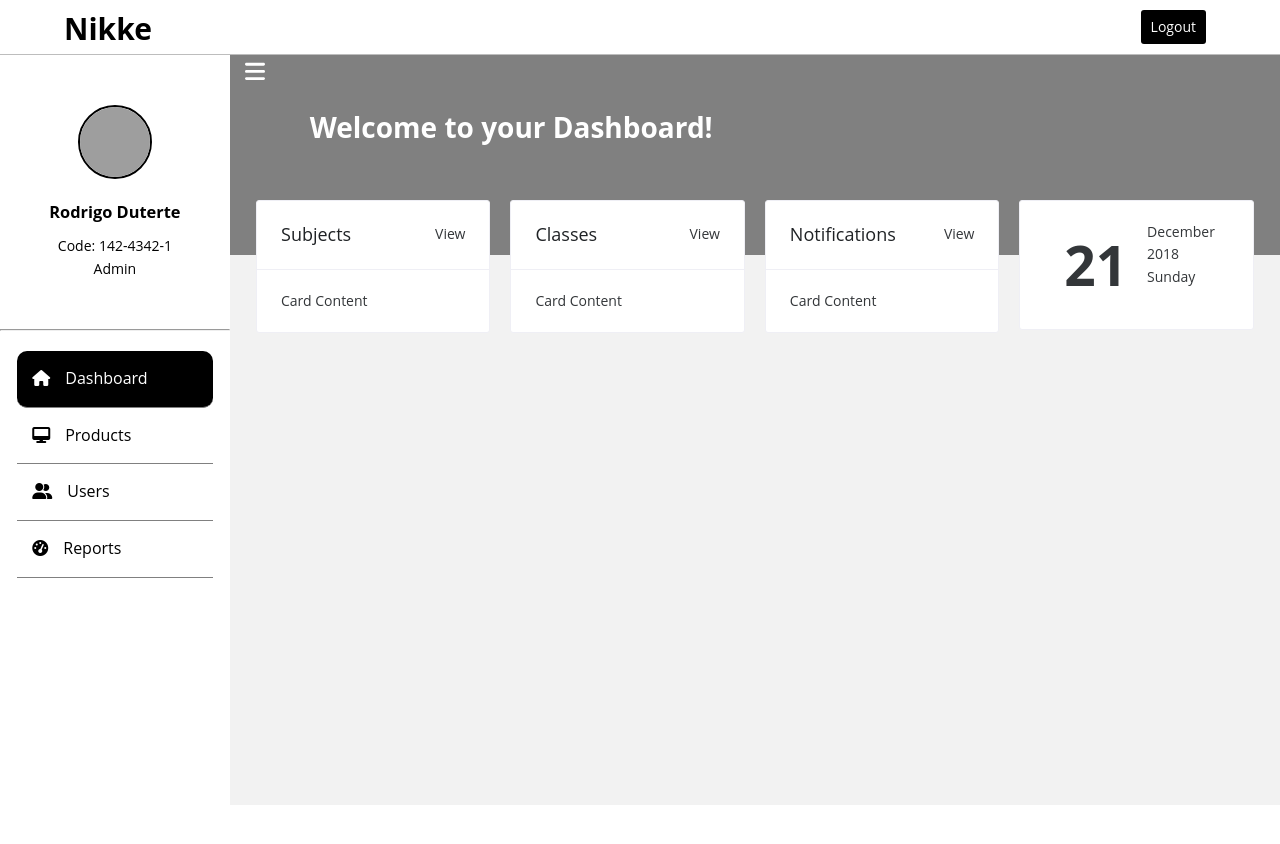
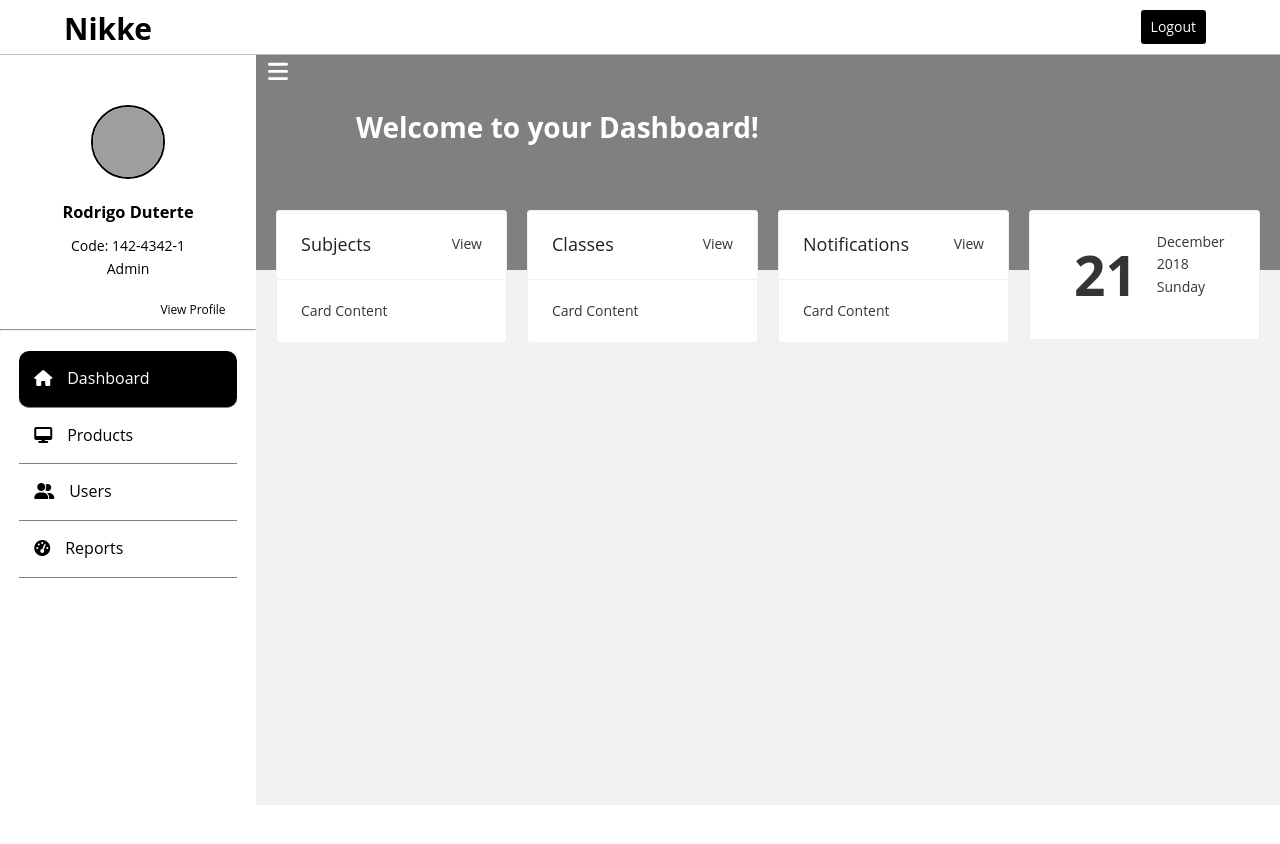
Before and after one commit to pauljor1499/vue-Nikke, a Vue app: page /admin in a window 1280 px wide. Shown: the top 844 px of the page. After the commit the page ends 805 px from the top, so only its background shows below. Built offline with nearby package versions, Linux system fonts and the light colour scheme; grey boxes are pictures that could not be loaded.

Commit message:
update admin dashboard

```diff
--- /dev/null
+++ b/src/views/AdminDashboard.vue
@@ -0,0 +1,152 @@
+<template>
+  <body>
+    <div class="container">
+      <div class="container-head">
+        <h1>Welcome to your Dashboard!</h1>
+      </div>
+      <div :class="sidebar_status ? 'cards-4' : 'cards-5'">
+        <div class="card">
+          <n-card
+            title="Subjects"
+            :segmented="{
+              content: true,
+              footer: 'soft',
+            }"
+            hoverable
+          >
+            <template #header-extra>View</template>
+            Card Content
+          </n-card>
+        </div>
+        <div class="card">
+          <n-card
+            title="Classes"
+            :segmented="{
+              content: true,
+              footer: 'soft',
+            }"
+            hoverable
+          >
+            <template #header-extra>View</template>
+            Card Content
+          </n-card>
+        </div>
+        <div class="card">
+          <n-card
+            title="Notifications"
+            :segmented="{
+              content: true,
+              footer: 'soft',
+            }"
+            hoverable
+          >
+            <template #header-extra>View</template>
+            Card Content
+          </n-card>
+        </div>
+        <div class="card">
+          <n-card class="calendar" hoverable>
+            <div class="date">21</div>
+            <div>
+              <div class="month">December</div>
+              <div class="year">2018</div>
+              <div class="day">Sunday</div>
+            </div>
+          </n-card>
+        </div>
+      </div>
+    </div>
+  </body>
+</template>
+<script>
+export default {
+  name: "AdminDashboard",
+  components: {},
+  props: { sidebar_status: Boolean },
+  setup() {
+    return {};
+  },
+};
+</script>
+<style scoped>
+* {
+  margin: 0;
+  padding: 0;
+  text-decoration: none;
+  list-style: none;
+}
+
+.container {
+  width: 100%;
+}
+
+.container .container-head {
+  padding: 50px 20px 120px 100px;
+  background-color: gray;
+  overflow: hidden;
+}
+
+.container .container-head h1 {
+  color: white;
+  float: left;
+}
+
+/* cards - sidebar showing */
+.card {
+  width: 100%;
+  height: 200px;
+  text-align: left;
+  margin-top: -80px;
+}
+
+.cards-4 {
+  display: grid;
+  grid-template-columns: 1fr 1fr 1fr 1fr;
+  column-gap: 20px;
+  padding: 20px;
+}
+
+.cards-4 .card .calendar {
+  display: flex;
+}
+
+.cards-4 .card .calendar .date {
+  float: left;
+  font-weight: bold;
+  font-size: 55px;
+  margin: 0px 20px 0px;
+}
+
+.cards-4.card .calendar .month {
+  font-weight: bold;
+  font-size: 16px;
+  margin: 10px 0px 0px;
+}
+/* cards - sidebar showing */
+
+/* cards - sidebar not showing */
+.cards-5 {
+  display: grid;
+  grid-template-columns: 1fr 1fr 1fr 1fr 1fr;
+  column-gap: 20px;
+  padding: 20px;
+}
+
+.cards-5 .card .calendar {
+  display: flex;
+}
+
+.cards-5 .card .calendar .date {
+  float: left;
+  font-weight: bold;
+  font-size: 55px;
+  margin: 0px 20px 0px;
+}
+
+.cards-5 .card .calendar .month {
+  font-weight: bold;
+  font-size: 16px;
+  margin: 10px 0px 0px;
+}
+/* cards - sidebar not showing */
+</style>
--- a/src/views/AdminPage.vue
+++ b/src/views/AdminPage.vue
@@ -14,7 +14,7 @@
           <h3>Rodrigo Duterte</h3>
           <p>Code: 142-4342-1</p>
           <p style="margin-bottom: 10px">Admin</p>
-          <a href="#">
+          <a class="view-profile" href="#">
             <span>View Profile</span>
           </a>
         </div>
@@ -59,7 +59,7 @@
           <li>
             <a
               href="#"
-              class="page_status == 'reports' ? 'active' : ''"
+              :class="page_status == 'reports' ? 'active' : ''"
               @click="click_reportsPage()"
             >
               <div>
@@ -93,59 +93,7 @@
             page_status == 'dashboard' ? 'board-body-show' : 'board-body-hide'
           "
         >
-          <h1>Welcome to your Dashboard!</h1>
-          <!-- Card -->
-          <div :class="sidebar_show ? 'cards-4' : 'cards-5'">
-            <div class="card">
-              <n-card
-                title="Subjects"
-                :segmented="{
-                  content: true,
-                  footer: 'soft',
-                }"
-                hoverable
-              >
-                <template #header-extra>View</template>
-                Card Content
-              </n-card>
-            </div>
-            <div class="card">
-              <n-card
-                title="Classes"
-                :segmented="{
-                  content: true,
-                  footer: 'soft',
-                }"
-                hoverable
-              >
-                <template #header-extra>View</template>
-                Card Content
-              </n-card>
-            </div>
-            <div class="card">
-              <n-card
-                title="Notifications"
-                :segmented="{
-                  content: true,
-                  footer: 'soft',
-                }"
-                hoverable
-              >
-                <template #header-extra>View</template>
-                Card Content
-              </n-card>
-            </div>
-            <div class="card">
-              <n-card class="calendar" hoverable>
-                <div class="date">21</div>
-                <div>
-                  <div class="month">December</div>
-                  <div class="year">2018</div>
-                  <div class="day">Sunday</div>
-                </div>
-              </n-card>
-            </div>
-          </div>
+          <AdminDashboard :sidebar_status="sidebar_show" />
         </div>
         <div
           :class="page_status == 'products' ? 'products-show' : 'products-hide'"
@@ -162,12 +110,14 @@
 import { ref } from "@vue/reactivity";
 import NavBarLogout from "../components/NavBar-Logout.vue";
 import AdminProducts from "../views/AdminProducts.vue";
+import AdminDashboard from "../views/AdminDashboard.vue";
 
 export default {
   name: "AdminPage",
   components: {
     NavBarLogout,
     AdminProducts,
+    AdminDashboard,
   },
 
   setup() {
@@ -217,7 +167,7 @@ export default {
 /* shide-bar show */
 .sidebar-show {
   background-color: white;
-  width: 280px;
+  width: 320px;
   height: 100%;
 }
 
@@ -249,7 +199,7 @@ export default {
   font-size: 12px;
   padding: 10px;
   padding-left: 140px;
-  color: rgba(255, 255, 255, 0.61);
+  color: black;
 }
 
 .sidebar-show ul {
@@ -298,8 +248,6 @@ export default {
 
 .board {
   width: 100%;
-  height: 200px;
-  background-color: gray;
 }
 
 .board .board-body-show,
@@ -318,50 +266,6 @@ export default {
   margin: 50px 80px 0;
 }
 
-/* cards - sidebar showing */
-.card {
-  width: 100%;
-  height: 200px;
-  text-align: left;
-}
-
-.cards-4 {
-  width: 95%;
-  display: grid;
-  margin: auto;
-  grid-template-columns: 1fr 1fr 1fr 1fr;
-  column-gap: 20px;
-}
-
-.cards-4 .card .n-card {
-  max-width: 300px;
-  top: 50px;
-}
-
-.cards-4 .card .calendar {
-  display: flex;
-}
-
-.cards-4 .card .calendar .date {
-  float: left;
-  font-weight: bold;
-  font-size: 55px;
-  margin: 0px 20px 0px;
-}
-
-.cards-4.card .calendar .month {
-  font-weight: bold;
-  font-size: 16px;
-  margin: 10px 0px 0px;
-}
-/* cards - sidebar showing */
-
-footer {
-  background-color: rgb(255, 255, 255);
-  width: 100%;
-  height: 100px;
-}
-
 .hamburger {
   position: absolute;
   float: left;
@@ -375,7 +279,7 @@ footer {
   height: 20px;
   background: transparent;
   border: none;
-  margin-left: 240px;
+  margin-left: 263px;
   transition: 0.5s ease-in;
 }
 
@@ -396,38 +300,6 @@ footer {
   cursor: pointer;
 }
 
-/* cards - sidebar not showing */
-.cards-5 {
-  width: 95%;
-  display: grid;
-  margin: auto;
-  grid-template-columns: 1fr 1fr 1fr 1fr 1fr;
-  column-gap: 20px;
-}
-
-.cards-5 .card .n-card {
-  max-width: 300px;
-  top: 50px;
-}
-
-.cards-5 .card .calendar {
-  display: flex;
-}
-
-.cards-5 .card .calendar .date {
-  float: left;
-  font-weight: bold;
-  font-size: 55px;
-  margin: 0px 20px 0px;
-}
-
-.cards-5 .card .calendar .month {
-  font-weight: bold;
-  font-size: 16px;
-  margin: 10px 0px 0px;
-}
-/* cards - sidebar not showing */
-
 /* svg animation */
 .show {
   transform: rotate(0deg);
@@ -446,7 +318,7 @@ footer {
 }
 
 .drawerOff {
-  margin-left: -280px;
+  margin-left: -320px;
   transition: 0.5s ease-in;
 }
 </style>
--- a/src/views/AdminProducts.vue
+++ b/src/views/AdminProducts.vue
@@ -11,6 +11,9 @@
         </select>
       </div>
       <div class="content">
+        <div class="actions">
+          <button>Create New Item</button>
+        </div>
         <div
           :class="
             PRODUCTS.length === 0 ? 'empty-message-show' : 'empty-message-hide'
@@ -27,7 +30,7 @@
               />
               <div class="name">{{ product.NAME }}</div>
               <div class="type">{{ product.TYPE }}</div>
-              <div class="price">{{ product.PRICE }}</div>
+              <div class="price">₱ {{ product.PRICE }}</div>
             </div>
           </div>
         </div>
@@ -41,7 +44,7 @@ import { ref } from "@vue/reactivity";
 import { products } from "../api/ProductList.js";
 
 export default {
-  name: "ProductList",
+  name: "AdminProducts",
   components: {},
   props: { sidebar_status: Boolean },
   setup() {
@@ -89,6 +92,18 @@ export default {
 .content {
   padding: 20px;
   background-color: rgb(245, 245, 245);
+}
+
+.content .actions {
+  overflow: hidden;
+  margin-bottom: 50px;
+}
+
+.content .actions button {
+  float: left;
+  padding: 10px;
+  font-weight: bold;
+  cursor: pointer;
 }
 
 .content .empty-message-show {
```
